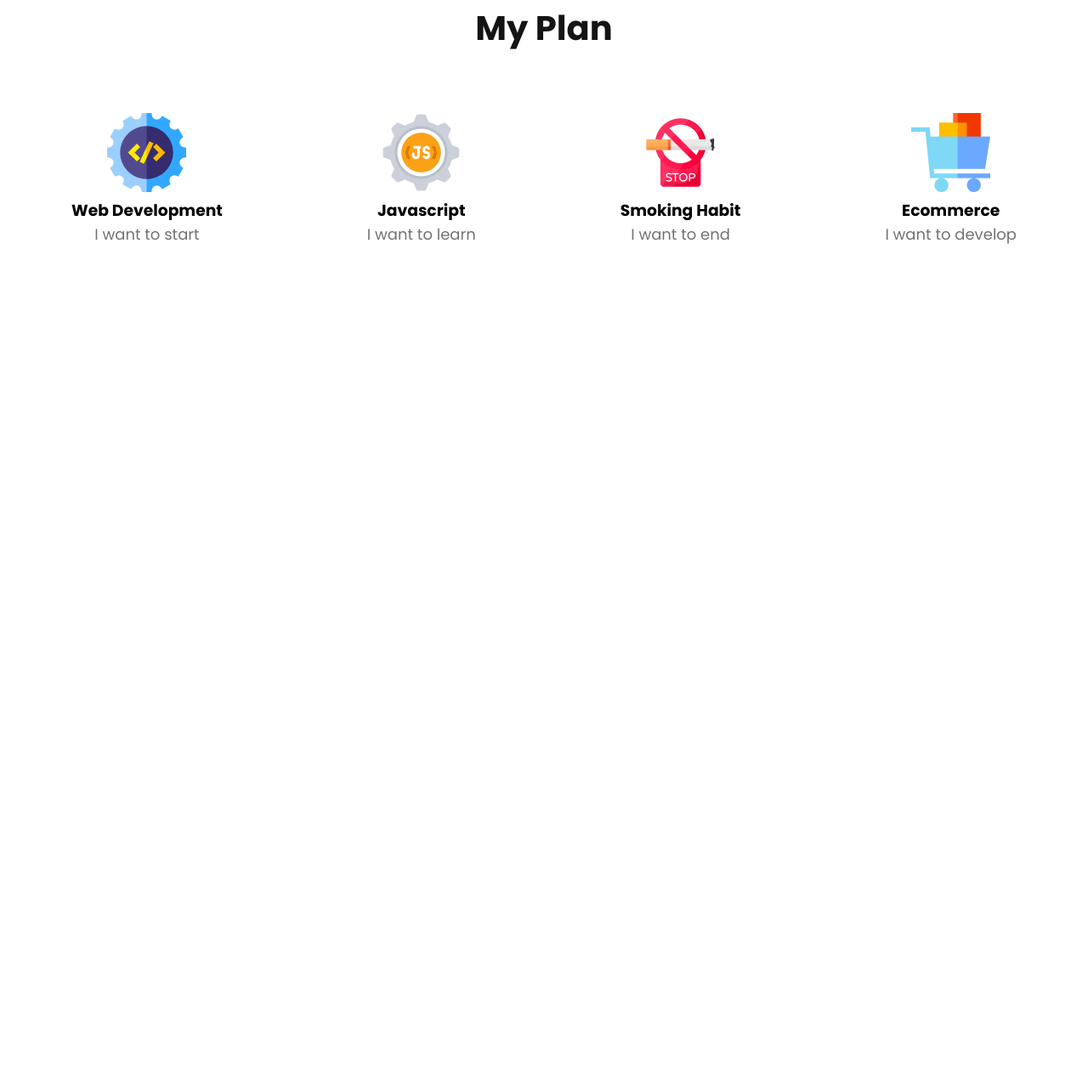
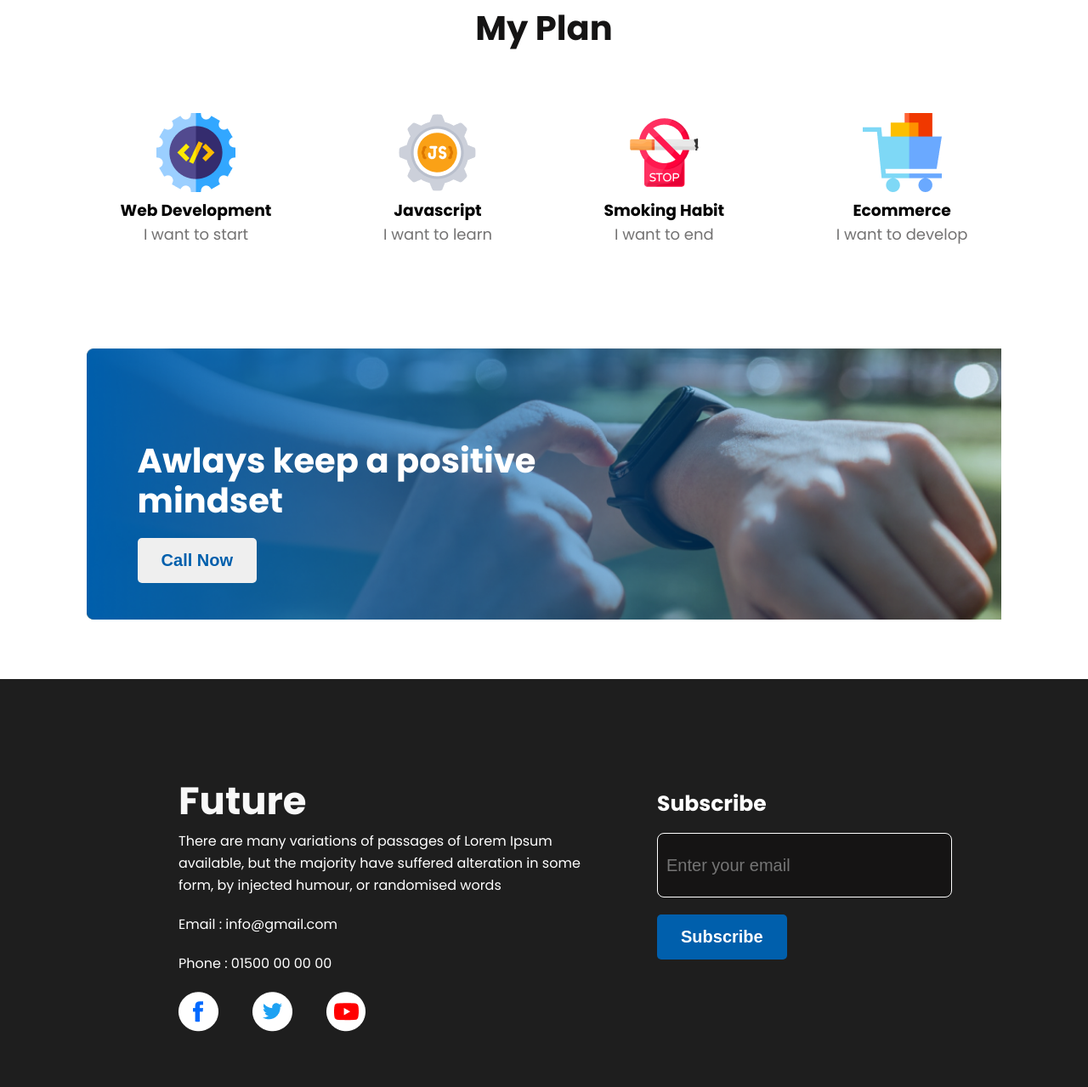
Before and after one commit to kfrFahim/new_year_new_me, a plain HTML site: page index.html in a window 1280 px wide. Shown: the part 1337-2616 px from the top of the page at 85% size. Before the commit the page ends 1646 px from the top, so only its background shows below. Drawn offline with Linux system fonts and the light colour scheme.

Commit message:
full part

```diff
--- a/assets/css/style.css
+++ b/assets/css/style.css
@@ -89,11 +89,11 @@ main{
      margin-bottom: 20px;
 }
 
-.image_title ul {
+.list_item {
      list-style: none;
    }
 
-   ul li:before {
+.list_item li:before {
      content: '✓ ';
      color: #16D887;
    }
@@ -101,6 +101,7 @@ main{
 /* My Plan Section */
 
 .my_plan_container{
+     width: 90%;
      margin: 0 auto;
      margin-top: 80px;
      text-align: center;
@@ -126,3 +127,97 @@ main{
      text-align: center;
      color: #737272;
 }
+
+/* Banner Section */
+
+.banner_container{
+     width: 90%;
+     height: 280px;
+     margin: 0 auto;
+     background-image: url(../images/gradient1.png) , url(../images/watch.png);
+     background-size: cover;
+     padding: 20px;
+     margin-top: 100px;
+
+}
+
+.banner-wrap{
+     margin: 90px 40px;
+}
+
+.banner-wrap h2{
+     font-weight: 700;
+     font-size: 40px;
+     line-height: 47px;
+     color: #FFFFFF;
+}
+
+/* Footer */
+
+.footer{
+     height: 400px;
+     background-color: #1E1E1E;
+     margin-top: 70px;
+     padding: 40px;
+}
+
+.footer_container{
+    width: 80%;
+    margin: 0 auto ;
+    display: flex;
+    justify-content: space-between;
+    align-items: center;
+
+}
+
+.footer_info_wrap{
+     margin-top: 70px;
+     margin-left: 50px;
+}
+
+.footer_info_wrap h2{
+     font-weight: 700;
+     font-size: 45px;
+     color: #F8F8F8;
+}
+
+.footer_info_wrap p{
+     font-size: 16px;
+     line-height: 26px;
+     color: #FFFFFF;
+     margin-bottom: 20px;
+}
+.icon_list{
+     display: flex;
+     list-style: none;
+}
+
+.icon_list li{
+     margin-right: 40px;
+}
+
+.footer_subscribe_wrap{
+     font-weight: 600;
+     font-size: 25px;
+     line-height: 29px;
+     color: #FFFFFF;
+
+}
+
+.footer_subscribe_wrap input{
+     width: 325px;
+     height: 54px;
+     font-size: 20px;
+     background-color: #151414;
+     border: 1px solid #FFFFFF;
+     border-radius: 8px;
+     color: #F3F3F3;
+     padding: 10px;
+     margin-top: 20px;
+
+}
+
+.footer_btn{
+     background-color: #005FAC;
+     color: #FFFFFF;
+}
--- a/index.html
+++ b/index.html
@@ -34,7 +34,7 @@
           <div class="image_title">
                <h2>My failures of <br> previous year</h2>
                <p>Contrary to popular belief, Lorem Ipsum is not <br> simply random text. It has roots in a piece of <br> classical Latin literature from 45 BC, making it over <br> 2000 years old. Richard McClintock.</p>
-                <ul>
+                <ul class="list_item">
                     <li>Contrary to popular belief, is not simply.</li>
                     <li>Contrary to popular belief.</li>
                     <li>Contrary to popular , is not simply.</li>
@@ -72,27 +72,43 @@
                </div>
           </section>
 
+          <section class="banner_container">
+
+               <div class="banner-wrap">
+                    <h2>Awlays keep a positive <br> mindset</h2>
+                    <button class="primary_button">Call Now</button>
+
+               </div>
+
+          </section>
+
      </main>
+
+     <footer class="footer">
+          <div class="footer_container">
+               <div class="footer_info_wrap">
+                    <h2>Future</h2>
+                    <p>There are many variations of passages of Lorem Ipsum <br> available, but the majority have suffered alteration in some <br> form, by injected humour, or randomised words</p>
+                    <p>Email : info@gmail.com</p>
+                    <p>Phone : 01500 00 00 00</p>
+                    <ul class="icon_list">
+                       <li><a href="http//:facebook.com"> <img src="assets/images/icons/fb.png" alt="facebook"> </a></li>
+                       <li><a href=""><img src="assets/images/icons/twitter.png" alt="facebook"></a></li>
+                       <li><a href=""><img src="assets/images/icons/youtube.png" alt="facebook"></a></li>
+                    </ul>
+               </div>
+               <div class="footer_subscribe_wrap">
+                    <h4>Subscribe</h4>
+                    <input type="email" placeholder="Enter your email"> <br>
+                    <button class="primary_button footer_btn">Subscribe</button>
+               </div>
+          </div>
+     </footer>
 
 
 
 
 
-     <!-- <div class="dd">
-          ul {
-  list-style: none;
-}
 
-ul li:before {
-  content: '✓';
-}
-<ul>
-  <li>this is my text</li>
-  <li>this is my text</li>
-  <li>this is my text</li>
-  <li>this is my text</li>
-  <li>this is my text</li>
-</ul>
-     </div> -->
 </body>
 </html>
```
